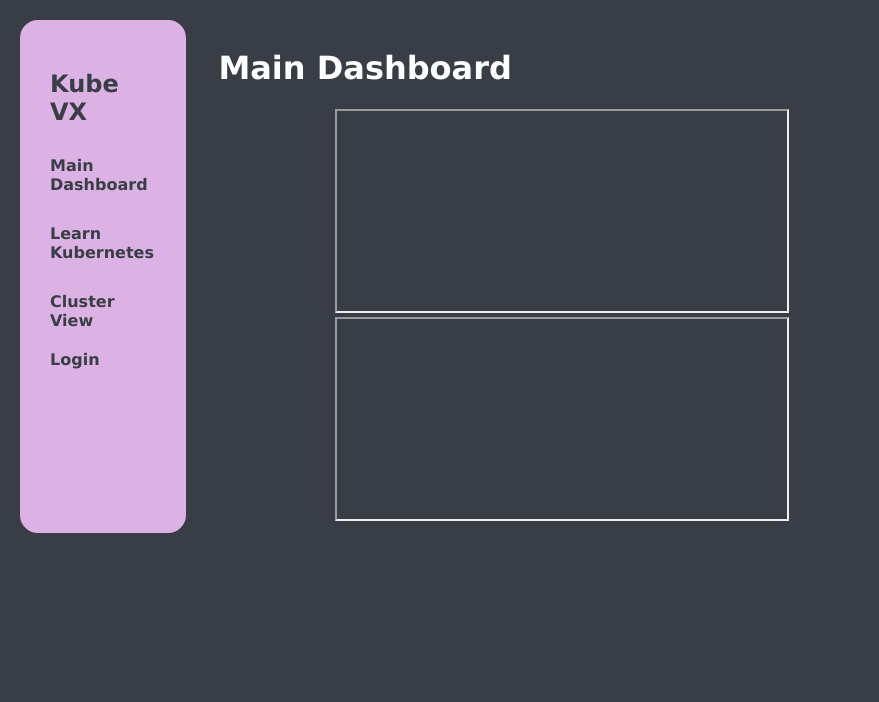
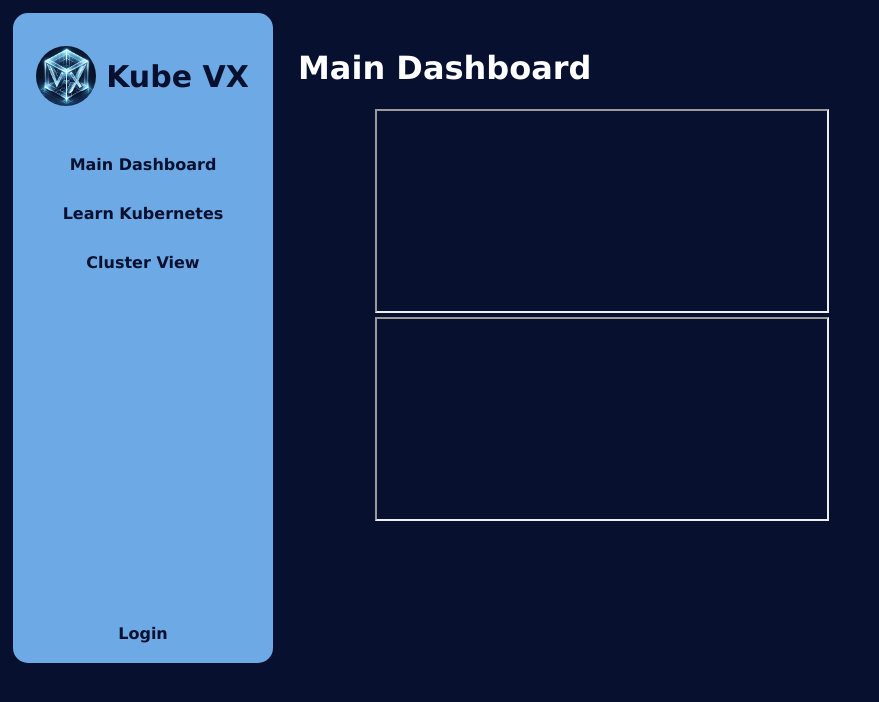
Before and after one commit to oslabs-beta/KubeVX, a React app: page / in a window 1280 px wide. Shown: the top 702 px of the page, without its empty margins (0-879 px from the left). Built offline with nearby package versions, Linux system fonts and the light colour scheme.

Commit message:
updated css files

```diff
--- a/src/components/Navigation.jsx
+++ b/src/components/Navigation.jsx
@@ -8,16 +8,16 @@ const Navigation = () => {
 
 return (
   <div className="navigation">
-    <h2 className="nav-item">Kube VX</h2>
-    {user && <div className="nav-item third-color">Hi {user.username}!</div>}
-    <Link to="/" className="nav-item second-color">Main Dashboard</Link>
-    <Link to="/learnk8s" className="nav-item first-color">Learn Kubernetes</Link>
-    <Link to="/clusterview" className="nav-item third-color">Cluster View</Link>
+    <h2 className="nav-top-item">Kube VX</h2>
+    {user && <div className="nav-greetings">Hi {user.username}!</div>}
+    <Link to="/" className="nav-item">Main Dashboard</Link>
+    <Link to="/learnk8s" className="nav-item">Learn Kubernetes</Link>
+    <Link to="/clusterview" className="nav-item">Cluster View</Link>
     <div className="nav-bottom">
       {user ? (
-        <Link to="/logout" className="nav-item third-color">Logout</Link>
+        <Link to="/logout" className="nav-item">Logout</Link>
       ) : (
-        <Link to="/login" className="nav-item third-color">Login</Link>
+        <Link to="/login" className="nav-item">Login</Link>
       )}
     </div>
   </div>
--- a/src/public/learnK8s.css
+++ b/src/public/learnK8s.css
@@ -1,12 +1,5 @@
-/* body,
-html {
-  margin: 0;
-  padding: 0;
-  height: 100%;
-} */
-
 body {
-  background-color: #393e46; /* Set the background color to dark gray */
+  background-color: #08102F;
 }
 
 .learnK8s {
@@ -15,24 +8,18 @@ body {
   font-family: Verdana, Geneva, Tahoma, sans-serif;
 }
 
-/* .navigation {
+.navigation {
   display: flex;
   flex-direction: column;
   padding: 20px;
-  background: #00adb5;
-  width: 200px;
-} */
-
-.navigation {
-  flex: 0 0 10%;
-  background-color: rgba(220, 178, 228);
-  color: #393e46;
-  padding: 20px;
-  border: 2px solid #393e46;
-  border-radius: 20px;
-  margin: 10px;
+  background: #6CA9E5;
+  width: 220px;
+  height: 610px;
+  border-radius: 15px;
+  margin: 5px;
   font-size: 16px;
   font-weight: bold;
+  align-self: center;
 }
 
 .containerA {
--- a/src/public/login.css
+++ b/src/public/login.css
@@ -3,7 +3,7 @@
   justify-content: center;
   align-items: center;
   height: 100vh;
-  background-color: #080D1D;
+  background-color: #08102F;
   font-family: Verdana, Geneva, Tahoma, sans-serif; /* Consistent font */
 }
 
@@ -17,7 +17,7 @@
 
 .login-form h2 {
   margin-bottom: 20px;
-  color: #080D1D; /* Dark color for the heading */
+  color: #08102F; /* Dark color for the heading */
 }
 
 .login-form input {
@@ -34,21 +34,22 @@
   margin-bottom: 10px;
   border: none;
   border-radius: 15px;
-  background-color: #6CA9E5; /* Primary button color */
+  background-color: #6ca9e5; /* Primary button color */
   color: white;
   cursor: pointer;
 }
 
 .login-form button:hover {
-  background-color: #3080CC; /* Darker on hover */
+  background-color: #3080cc; /* Darker on hover */
 }
 
 .back-to-dashboard {
+  margin-top: 20px;
   text-align: center;
 }
 
 .back-to-dashboard a {
-  color: #6CA9E5;
+  color: #6CA9E5; /* Same as button color for consistency */
   text-decoration: none;
 }
 
--- a/src/public/mainDashboard.css
+++ b/src/public/mainDashboard.css
@@ -1,5 +1,11 @@
+body {
+  background-color: #08102F;
+}
+
 .mainDashboardContainer {
   display: flex;
+  align-self: center;
+  /* margin-left: 200px; */
   font-family: Verdana, Geneva, Tahoma, sans-serif;
 }
 
@@ -7,20 +13,108 @@
   display: flex;
   flex-direction: column;
   padding: 20px;
-  background: #00adb5;
+  background: #6CA9E5;
+  width: 220px;
+  height: 610px;
+  border-radius: 15px;
+  margin: 5px;
+  font-size: 16px;
+  font-weight: bold;
+  align-self: center;
+}
+
+.nav-top-item {
+  display: flex;
+  align-self: center;
+  font-size: 30px;
+  font-weight: bold;
+  padding: 1px;
+  margin-bottom: 50px;
+  color: #08102F;
+  padding-left: 70px;
+  position: relative;
+}
+
+.nav-top-item::before {
+  content: "";
+  display: block;
+  width: 60px; /* Width of the round image */
+  height: 60px; /* Height of the round image */
+  background-image: url('../public/assets/1.jpg');
+  background-size: cover; /* This will cover the entire area of the pseudo-element */
+  border-radius: 50%; /* This makes it round */
+  position: absolute;
+  left: 0;
+  top: 50%;
+  transform: translateY(-50%);
 }
 
 .nav-item {
   padding: 10px;
   margin-bottom: 10px;
-  color: #393e46;
+  color: #08102F;
   cursor: pointer;
   text-decoration: none;
+  align-self: center;
 }
 
 .content {
   flex: 1;
   padding: 20px;
-  background: #393e46;
+  background: #08102F;
   color: white;
 }
+
+.top-bar {
+  width: 100%;
+  height: 50px; /* Set the height of the top bar */
+  background-color: #232323; /* Set the background color of the top bar */
+  display: flex;
+  align-items: center;
+  padding: 0 20px;
+}
+
+.nav-greetings {
+  padding: 1px;
+  /* margin-top: 10px; */
+  margin-bottom: 50px;
+  color: #08102F;
+  font-size: 22px;
+  font-weight: bold;
+  align-self: center;
+}
+
+.nav-greetings::after {
+  content: "";
+  display: block;
+  height: 3px;
+  background-color: #08102F;
+  width: 100%;
+  margin: 20px auto;
+}
+
+.nav-bottom {
+  margin-top: auto;
+  align-self: center;
+}
+
+/* clusterView */
+.cluster-container {
+    display: flex;
+    width: 100%;
+    height: 600px;
+    border: 1px solid black;
+    /* font-family: Verdana, Geneva, Tahoma, sans-serif; */
+}
+
+/* add cluster */
+.addClusterContainer {
+  display: flex;
+  font-family: Verdana, Geneva, Tahoma, sans-serif;
+}
+
+.formContainer {
+  padding: 40px;
+  border-radius: 30px;
+  border: 1px solid #ccc; /* Optionally, add a border for better visibility */
+}
--- a/src/public/register.css
+++ b/src/public/register.css
@@ -3,7 +3,7 @@
   justify-content: center;
   align-items: center;
   height: 100vh;
-  background-color: #080D1D; /* Light background for the register page */
+  background-color: #08102F; /* Light background for the register page */
   font-family: Verdana, Geneva, Tahoma, sans-serif; /* Consistent font */
 }
 
@@ -17,7 +17,7 @@
 
 .register-form h2 {
   margin-bottom: 20px;
-  color: #080D1D; /* Dark color for the heading */
+  color: #08102F; /* Dark color for the heading */
 }
 
 .register-form input {
```
Also changed, not shown: src/public/assets/1.jpg (added).
